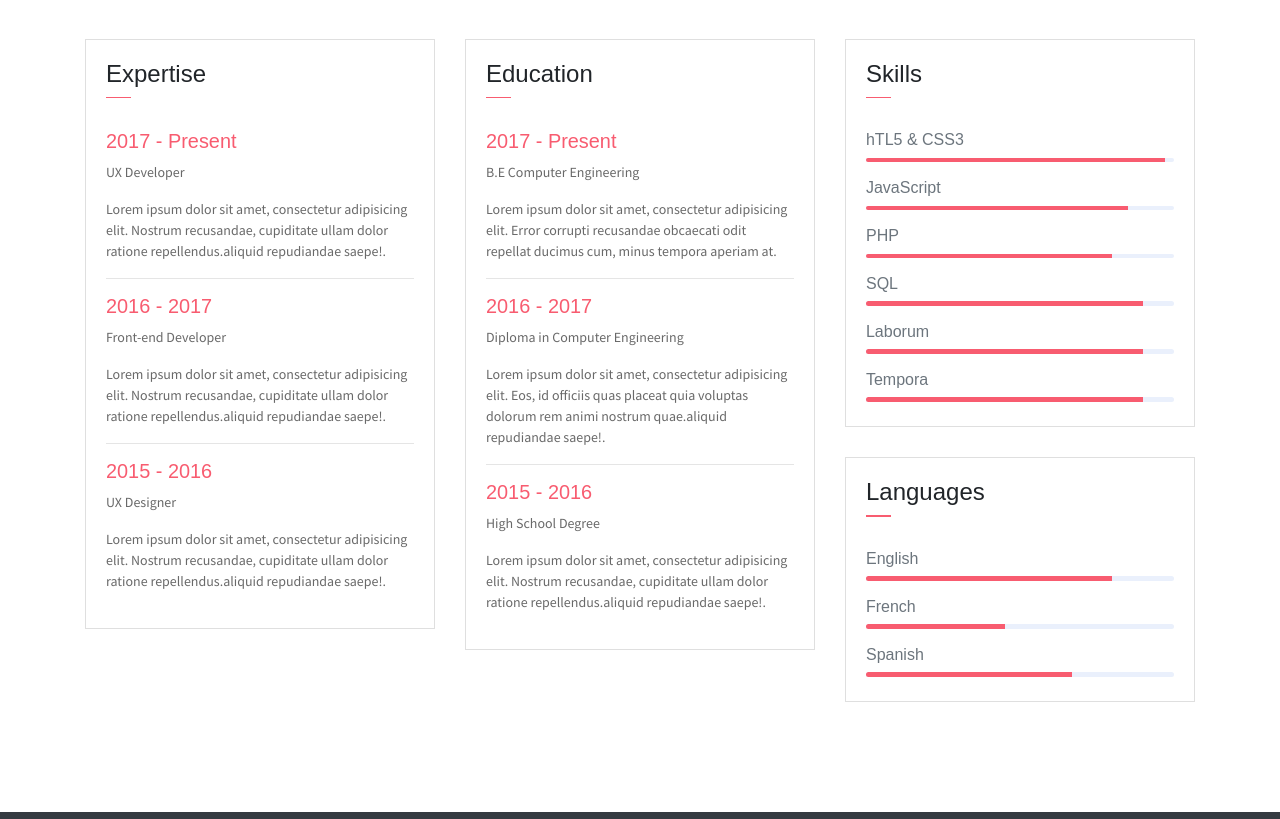
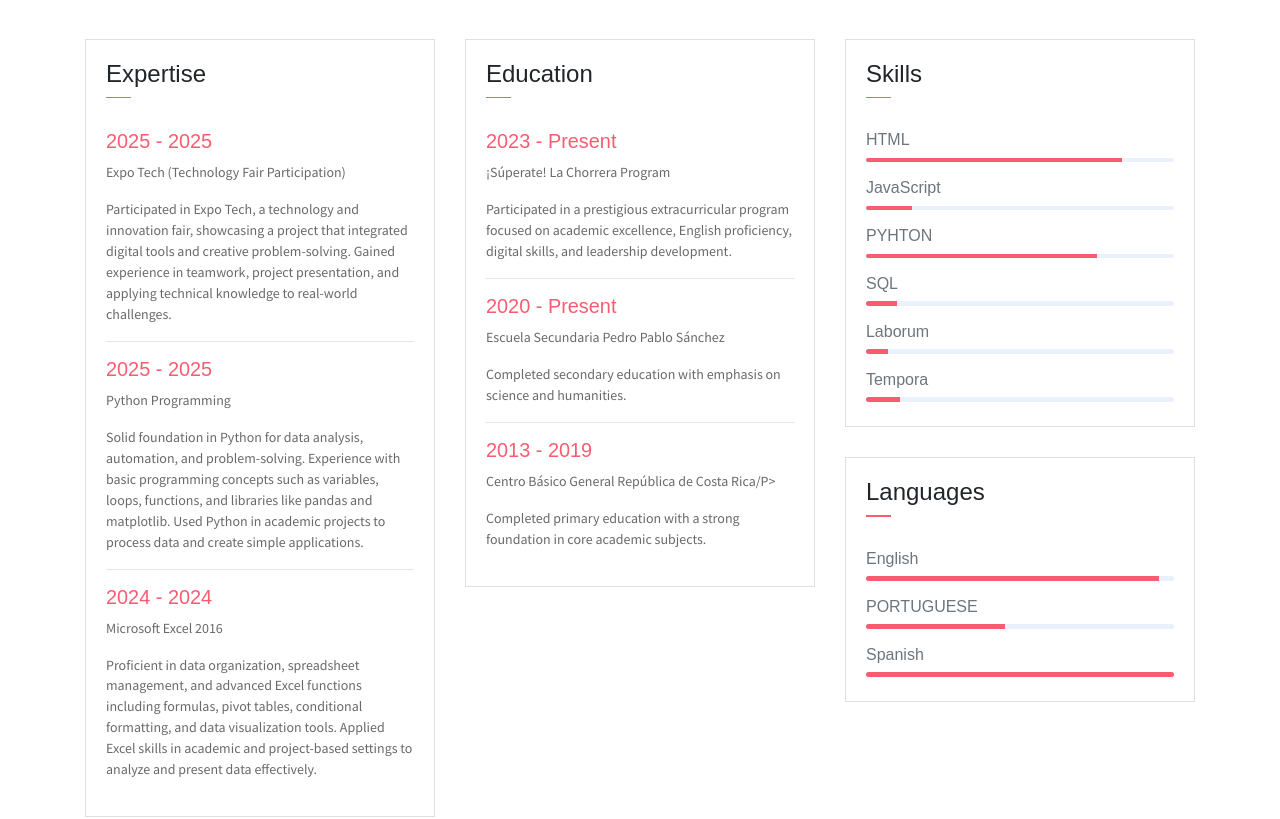
Before and after one commit to carrascod07/Portafolio---Diego, a plain HTML site: page index.html in a window 1280 px wide. Shown: the part 1300-2119 px from the top of the page. Drawn offline with Linux system fonts and the light colour scheme; some packages are replaced by stand-ins of ours; files whose address does not match are found by name.

Commit message:
Update index.html
cambios en education y expertise

```diff
--- a/index.html
+++ b/index.html
@@ -140,17 +140,17 @@
                             </div>
                         </div>
                         <div class="card-body">
-                            <h6 class="title text-danger">2017 - Present</h6>
-                            <P>UX Developer</P>
-                            <P class="subtitle">Lorem ipsum dolor sit amet, consectetur adipisicing elit. Nostrum recusandae, cupiditate ullam dolor ratione repellendus.aliquid repudiandae saepe!.</P>
+                            <h6 class="title text-danger">2025 - 2025</h6>
+                            <P>Expo Tech (Technology Fair Participation)</P>
+                            <P class="subtitle">Participated in Expo Tech, a technology and innovation fair, showcasing a project that integrated digital tools and creative problem-solving. Gained experience in teamwork, project presentation, and applying technical knowledge to real-world challenges.</P>
                             <hr>
-                            <h6 class="title text-danger">2016 - 2017</h6>
-                            <P>Front-end Developer</P>
-                            <P class="subtitle">Lorem ipsum dolor sit amet, consectetur adipisicing elit. Nostrum recusandae, cupiditate ullam dolor ratione repellendus.aliquid repudiandae saepe!.</P>
+                            <h6 class="title text-danger">2025 - 2025</h6>
+                            <P>Python Programming</P>
+                            <P class="subtitle">Solid foundation in Python for data analysis, automation, and problem-solving. Experience with basic programming concepts such as variables, loops, functions, and libraries like pandas and matplotlib. Used Python in academic projects to process data and create simple applications.</P>
                             <hr>
-                            <h6 class="title text-danger">2015 - 2016</h6>
-                            <P>UX Designer</P>
-                            <P class="subtitle">Lorem ipsum dolor sit amet, consectetur adipisicing elit. Nostrum recusandae, cupiditate ullam dolor ratione repellendus.aliquid repudiandae saepe!.</P>
+                            <h6 class="title text-danger">2024 - 2024</h6>
+                            <P>Microsoft Excel 2016</P>
+                            <P class="subtitle">Proficient in data organization, spreadsheet management, and advanced Excel functions including formulas, pivot tables, conditional formatting, and data visualization tools. Applied Excel skills in academic and project-based settings to analyze and present data effectively.</P>
                         </div>
                     </div>
                 </div>
@@ -163,17 +163,17 @@
                             </div>
                         </div>
                         <div class="card-body">
-                            <h6 class="title text-danger">2017 - Present</h6>
-                            <P>B.E Computer Engineering</P>
-                            <P class="subtitle">Lorem ipsum dolor sit amet, consectetur adipisicing elit. Error corrupti recusandae obcaecati odit repellat ducimus cum, minus tempora aperiam at.</P>
+                            <h6 class="title text-danger">2023 - Present</h6>
+                            <P>¡Súperate! La Chorrera Program</P>
+                            <P class="subtitle">Participated in a prestigious extracurricular program focused on academic excellence, English proficiency, digital skills, and leadership development.</P>
                             <hr>
-                            <h6 class="title text-danger">2016 - 2017</h6>
-                            <P>Diploma in Computer Engineering</P>
-                            <P class="subtitle">Lorem ipsum dolor sit amet, consectetur adipisicing elit. Eos, id officiis quas placeat quia voluptas dolorum rem animi nostrum quae.aliquid repudiandae saepe!.</P>
+                            <h6 class="title text-danger">2020 - Present</h6>
+                            <P>Escuela Secundaria Pedro Pablo Sánchez</P>
+                            <P class="subtitle">Completed secondary education with emphasis on science and humanities.</P>
                             <hr>
-                            <h6 class="title text-danger">2015 - 2016</h6>
-                            <P>High School Degree</P>
-                            <P class="subtitle">Lorem ipsum dolor sit amet, consectetur adipisicing elit. Nostrum recusandae, cupiditate ullam dolor ratione repellendus.aliquid repudiandae saepe!.</P>
+                            <h6 class="title text-danger">2013 - 2019</h6>
+                            <P>Centro Básico General República de Costa Rica/P>
+                            <P class="subtitle">Completed primary education with a strong foundation in core academic subjects.</P>
 
                         </div>
                     </div>
@@ -187,29 +187,29 @@
                             </div>
                         </div>
                         <div class="card-body pb-2">
-                           <h6>hTL5 &amp; CSS3</h6>
+                           <h6>HTML</h6>
                             <div class="progress mb-3">
-                                <div class="progress-bar bg-danger" role="progressbar" style="width: 97%" aria-valuenow="25" aria-valuemin="0" aria-valuemax="100"></div>
+                                <div class="progress-bar bg-danger" role="progressbar" style="width: 83%" aria-valuenow="25" aria-valuemin="0" aria-valuemax="100"></div>
                             </div>
                             <h6>JavaScript</h6>
                             <div class="progress mb-3">
-                                <div class="progress-bar bg-danger" role="progressbar" style="width: 85%" aria-valuenow="25" aria-valuemin="0" aria-valuemax="100"></div>
+                                <div class="progress-bar bg-danger" role="progressbar" style="width: 15%" aria-valuenow="25" aria-valuemin="0" aria-valuemax="100"></div>
                             </div>
-                            <h6>PHP</h6>
+                            <h6>PYHTON</h6>
                             <div class="progress mb-3">
-                                <div class="progress-bar bg-danger" role="progressbar" style="width: 80%" aria-valuenow="50" aria-valuemin="0" aria-valuemax="100"></div>
+                                <div class="progress-bar bg-danger" role="progressbar" style="width: 75%" aria-valuenow="50" aria-valuemin="0" aria-valuemax="100"></div>
                             </div>
                             <h6>SQL</h6>
                             <div class="progress mb-3">
-                                <div class="progress-bar bg-danger" role="progressbar" style="width: 90%" aria-valuenow="75" aria-valuemin="0" aria-valuemax="100"></div>
+                                <div class="progress-bar bg-danger" role="progressbar" style="width: 10%" aria-valuenow="75" aria-valuemin="0" aria-valuemax="100"></div>
                             </div>
                             <h6>Laborum</h6>
                             <div class="progress mb-3">
-                                <div class="progress-bar bg-danger" role="progressbar" style="width: 90%" aria-valuenow="75" aria-valuemin="0" aria-valuemax="100"></div>
+                                <div class="progress-bar bg-danger" role="progressbar" style="width: 7%" aria-valuenow="75" aria-valuemin="0" aria-valuemax="100"></div>
                             </div>
                             <h6>Tempora</h6>
                             <div class="progress mb-3">
-                                <div class="progress-bar bg-danger" role="progressbar" style="width: 90%" aria-valuenow="75" aria-valuemin="0" aria-valuemax="100"></div>
+                                <div class="progress-bar bg-danger" role="progressbar" style="width: 11%" aria-valuenow="75" aria-valuemin="0" aria-valuemax="100"></div>
                             </div>
                         </div>
                     </div>
@@ -223,15 +223,15 @@
                         <div class="card-body pb-2">
                            <h6>English</h6>
                             <div class="progress mb-3">
-                                <div class="progress-bar bg-danger" role="progressbar" style="width: 80%" aria-valuenow="25" aria-valuemin="0" aria-valuemax="100"></div>
+                                <div class="progress-bar bg-danger" role="progressbar" style="width: 95%" aria-valuenow="25" aria-valuemin="0" aria-valuemax="100"></div>
                             </div>
-                            <h6>French</h6>
+                            <h6>PORTUGUESE</h6>
                             <div class="progress mb-3">
                                 <div class="progress-bar bg-danger" role="progressbar" style="width: 45%" aria-valuenow="25" aria-valuemin="0" aria-valuemax="100"></div>
                             </div>
                             <h6>Spanish</h6>
                             <div class="progress mb-3">
-                                <div class="progress-bar bg-danger" role="progressbar" style="width: 67%" aria-valuenow="50" aria-valuemin="0" aria-valuemax="100"></div>
+                                <div class="progress-bar bg-danger" role="progressbar" style="width: 100%" aria-valuenow="50" aria-valuemin="0" aria-valuemax="100"></div>
                             </div>
                         </div>
                     </div>
```
